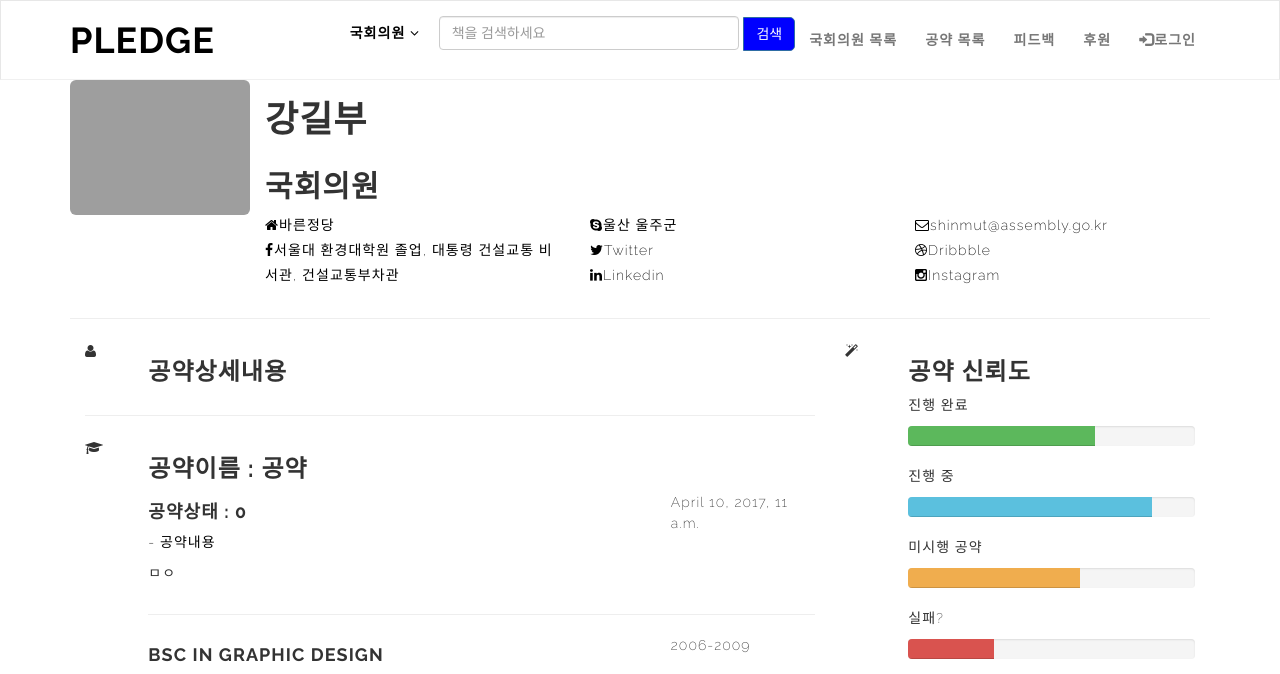
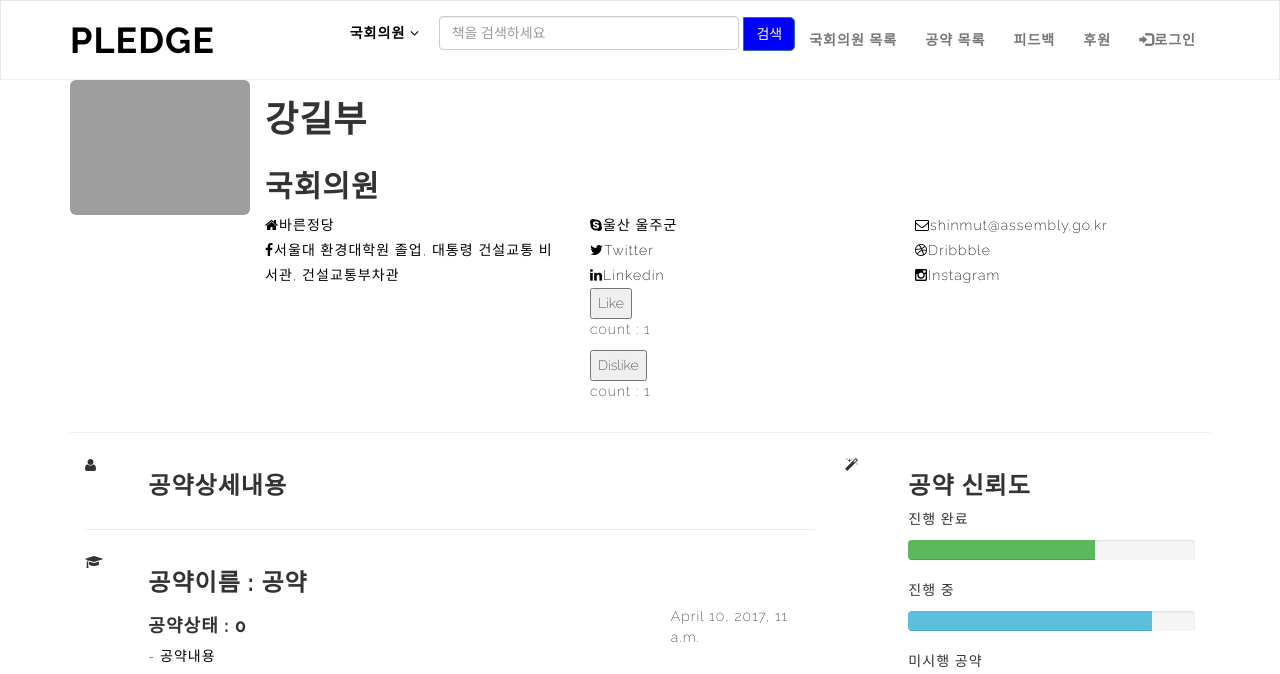
Before and after one commit to jucie15/NoCaffeine, a Django app: page /pledge/1/ in a window 1280 px wide. Shown: the top 674 px of the page. Run offline with Django 3.2, Linux system fonts and the light colour scheme; data comes from the database, SQL or seed files in the repository; both versions use the stored data as it was after the commit; data that the repository does not hold is empty; some libraries are stand-ins or nearby versions; some web fonts are replaced; grey boxes are pictures that could not be loaded.

Commit message:
좋아요/싫어요 구현

```diff
--- a/commitment_verification/pledge/models.py
+++ b/commitment_verification/pledge/models.py
@@ -23,6 +23,7 @@ class Pledge(models.Model):
     congressman = models.ForeignKey(CongressMan) # 국회의원 모델과 1toN 관계 설정
     title = models.CharField(max_length=32) # 공약 이름
     status = models.IntegerField(default=0) # 공약 상태
+    like_dislike = models.ManyToManyField(settings.AUTH_USER_MODEL, through='LikeOrDislike') # 좋아요/싫어요 모델 LikeOrDisLike 모델을 통해 User와 N:M 관계 설정
     # event_status = models.BooleanField(default=False) # 공약 상태변경 이벤트 활성화 상태
     description = models.TextField(max_length=1024) # 공약에 대한 추가 설명
     created_at = models.DateTimeField(auto_now_add=True) # 공약 날짜
@@ -32,6 +33,27 @@ class Pledge(models.Model):
 
     def get_absolute_url(self):
         return reverse('pledge:pledge_detail', args = [self.pk])
+
+    @property
+    def get_total_like(self):
+        # 해당 공약의 좋아요 갯수 카운트 @property 장식자를 통해 템플릿에서 쉽게 접근하게 한다.
+        return LikeOrDislike.objects.filter(pledge_id=self.id, like=True).count()
+
+    @property
+    def get_total_dislike(self):
+        # 해당 공약의 싫어요 갯수 카운트 @property 장식자를 통해 템플릿에서 쉽게 접근하게 한다.
+        return LikeOrDislike.objects.filter(pledge_id=self.id, dislike=True).count()
+
+
+class LikeOrDislike(models.Model):
+    # 좋아요/싫어요를 위한 N:M 유저와 공약간의 관계모델
+    user = models.ForeignKey(settings.AUTH_USER_MODEL, related_name='like_dislike') # 유저와 1:N 관계 설정
+    pledge = models.ForeignKey(Pledge) # 공약과 1:N 모델 설정
+    like = models.BooleanField(default=False) # 좋아요
+    dislike = models.BooleanField(default=False) # 싫어요
+
+    def __str__(self):
+        return '{}공약의 좋아요 {},싫어요 {}'.format(self.pledge, self.like, self.dislike)
 
 class Comment(models.Model):
     # 각 공약에 대한 댓글 모델
--- a/commitment_verification/pledge/templates/pledge/pledge_detail.html
+++ b/commitment_verification/pledge/templates/pledge/pledge_detail.html
@@ -58,6 +58,14 @@
                             </li>
                             <li><a href=""><span class="social fa fa-linkedin"></span>Linkedin</a>
                             </li>
+                            <li>
+                             <input type="button" class="like" name="{{ pledge.pk }}" value="Like">
+                             <p id="like_count{{ pledge.pk }}">count : {{ pledge.get_total_like }}</p>
+
+                             <input type="button" class="dislike" name="{{ pledge.pk }}" value="Dislike">
+                             <p id="dislike_count{{ pledge.pk }}">count : {{ pledge.get_total_dislike }}</p>
+                            </li>
+
                         </ul>
                     </div><!-- social 2nd col end-->
 
@@ -267,4 +275,48 @@
     {% endfor %}
     </ul>
 
+
+<script type="text/javascript">
+// 좋아요 버튼 처리
+// 버튼 클릭 > ajax통신 (like url로 전달) > views의 like 메소드에서 리턴하는 값 전달받기 > 성공시 콜백 호출
+$('.like').click(function(){
+  var pk = $(this).attr('name') // 클릭한 요소의 attribute 중 name의 값을 가져온다.
+  $.ajax({
+      url: "{% url 'pledge:pledge_like' pledge.pk %}", // 통신할 url을 지정한다.
+      data: {'csrfmiddlewaretoken': '{{ csrf_token }}'}, // 서버로 데이터를 전송할 때 이 옵션을 사용한다.
+      dataType: "json", // 서버측에서 전송한 데이터를 어떤 형식의 데이터로서 해석할 것인가를 지정한다. 없으면 알아서 판단한다.
+
+      success: function(response){
+        // 요청이 성공했을 경우 좋아요/싫어요 개수 레이블 업데이트
+        $('#like_count'+ pk).html("count : "+ response.like_count);
+        $('#dislike_count'+ pk).html("count : "+ response.dislike_count);
+      },
+      error:function(error){
+        // 요청이 실패했을 경우
+        alert(error)
+      }
+  });
+})
+
+// 싫어요 버튼 처리
+// 버튼 클릭 > ajax통신 (dislike url로 전달) > views의 dislike 메소드에서 리턴하는 값 전달받기 > 성공시 콜백 호출
+$('.dislike').click(function(){
+  var pk = $(this).attr('name') // 클릭한 요소의 attribute 중 name의 값을 가져온다.
+  $.ajax({
+      url: "{% url 'pledge:pledge_dislike' pledge.pk %}", // 통신할 url을 지정한다.
+      data: {'csrfmiddlewaretoken': '{{ csrf_token }}'}, // 서버로 데이터를 전송할 때 이 옵션을 사용한다.
+      dataType: "json", // 서버측에서 전송한 데이터를 어떤 형식의 데이터로서 해석할 것인가를 지정한다. 없으면 알아서 판단한다.
+
+      success: function(response){
+        // 요청이 성공했을 경우 좋아요/싫어요 개수 레이블 업데이트
+        $('#like_count'+ pk).html("count : "+ response.like_count);
+        $('#dislike_count'+ pk).html("count : "+ response.dislike_count);
+      },
+      error:function(error){
+        // 요청이 실패했을 경우
+        alert(error)
+      }
+  });
+})
+</script>
 {% endblock %}
--- a/commitment_verification/pledge/urls.py
+++ b/commitment_verification/pledge/urls.py
@@ -5,11 +5,14 @@ from pledge import views
 urlpatterns = [
     url(r'^$', views.index, name='index'),
     url(r'^congressman/$', views.congressman_list, name='congressman_list'),
-    url(r'^congressman/(?P<pk>\d+)/$', views.congressman_detail, name='congressman_detail'),
+    url(r'^congressman/(?P<cm_pk>\d+)/$', views.congressman_detail, name='congressman_detail'),
     url(r'^pledge/$', views.pledge_list, name='pledge_list'),
-    url(r'^pledge/(?P<pk>\d+)/$', views.pledge_detail, name='pledge_detail'),
+    url(r'^pledge/(?P<pledge_pk>\d+)/$', views.pledge_detail, name='pledge_detail'),
     url(r'^pledge/(?P<pledge_pk>\d+)/comments/new/$', views.pledge_comment_new, name='pledge_comment_new'),
     url(r'^pledge/(?P<pledge_pk>\d+)/comments/(?P<comment_pk>\d+)/edit/$', views.pledge_comment_edit, name='pledge_comment_edit'),
     url(r'^pledge/(?P<pledge_pk>\d+)/comments/(?P<comment_pk>\d+)/delete/$', views.pledge_comment_delete, name='pledge_comment_delete'),
+    url(r'^(?P<pledge_pk>\d+)/pledge_like/$', views
+        .pledge_like, name='pledge_like'),
+    url(r'^(?P<pledge_pk>\d+)/pledge_dislike/$', views.pledge_dislike, name='pledge_dislike'),
     url(r'^search/$', views.search, name='search'),
 ]
--- a/commitment_verification/pledge/views.py
+++ b/commitment_verification/pledge/views.py
@@ -1,11 +1,13 @@
 from django.contrib import messages
 from django.contrib.auth.decorators import login_required
 from django.core.paginator import Paginator, EmptyPage, PageNotAnInteger
+from django.http import HttpResponse
 from django.shortcuts import redirect, render, get_object_or_404
+from django.contrib.auth.decorators import login_required
 from django.db.models import Q
 from pledge.models import *
 from pledge.forms import CommentForm
-
+import json
 
 def index(request):
     # 인덱스
@@ -31,9 +33,9 @@ def congressman_list(request):
 
     return render(request, 'pledge/congressman_list.html', {'congressmans': congressmans})
 
-def congressman_detail(request, pk):
+def congressman_detail(request, cm_pk):
     # 국회의원 세부
-    congressman = get_object_or_404(CongressMan, pk=pk)
+    congressman = get_object_or_404(CongressMan, pk=cm_pk)
 
     context = {}
     context['congressman'] = congressman
@@ -49,9 +51,9 @@ def pledge_list(request):
 
     return render(request, 'pledge/pledge_list.html', context)
 
-def pledge_detail(request, pk):
+def pledge_detail(request, pledge_pk):
     # 공약 세부
-    pledge = get_object_or_404(Pledge, pk=pk)
+    pledge = get_object_or_404(Pledge, pk=pledge_pk)
     comment_form = CommentForm()
 
     context = {}
@@ -135,6 +137,80 @@ def pledge_comment_edit(request, pledge_pk, comment_pk):
         'form':form,
         })
 
+def pledge_like(request, pledge_pk):
+    # 공약 좋아요 버튼 클릭시
+    if request.is_ajax():
+        # ajax 요청일 경우
+        user = request.user # 요청한 유저
+        pledge = get_object_or_404(Pledge, pk=pledge_pk) # 해당 공약 인스턴스 생성
+
+        if user.like_dislike.filter(pledge_id=pledge.id).exists():
+            # 좋아요/싫어요 중 하나라도 눌렀을 경우
+            like_instance = user.like_dislike.get(pledge_id=pledge.id) # 좋아요/싫어요 인스턴스 생성
+            if like_instance.like == True:
+                # 눌려있는 버튼이 좋아요일 경우
+                LikeOrDislike.objects.filter(pledge=pledge, user=user).delete() # 인스턴스 삭제
+            else:
+                # 싫어요일 경우 좋아요로 바꾼 후 저장
+                like_instance.like = True
+                like_instance.dislike = False
+                like_instance.save()
+
+        else:
+            # 버튼이 하나도 안눌려있을 경우 새롭게 생성
+            LikeOrDislike.objects.create(
+                user=user,
+                pledge=pledge,
+                like=True,
+                dislike=False,
+                )
+
+        context = {} # 좋아요 개수와 싫어요 개수를 response에 담아 보낸다
+        context['like_count'] = pledge.get_total_like
+        context['dislike_count'] = pledge.get_total_dislike
+    else:
+        # ajax 요청이 아닐 경우
+        context = {'status': 'fail'}
+
+    # dic 형식을 json 형식으로 바꾸어 전달한다.
+    return HttpResponse(json.dumps(context), content_type='application/json')
+
+def pledge_dislike(request, pledge_pk):
+    # 공약 싫어요 버튼 클릭 시
+    if request.is_ajax():
+        # ajax 요청일 경우
+        user = request.user # 요청한 유저
+        pledge = get_object_or_404(Pledge, pk=pledge_pk) # 해당 공약 인스턴스 생성
+
+        if user.like_dislike.filter(pledge_id=pledge.id).exists():
+            # 좋아요/싫어요 중 하나라도 눌렀을 경우
+            like_instance = user.like_dislike.get(pledge_id=pledge.id) # 좋아요/싫어요 인스턴스 생성
+            if like_instance.dislike == True:
+                # 눌려있는 버튼이 싫어요일 경우
+                LikeOrDislike.objects.filter(pledge=pledge, user=user).delete() # 인스턴스 삭제
+            else:
+                # 좋아요일 경우 싫어요로 바꾼 후 저장
+                like_instance.like = False
+                like_instance.dislike = True
+                like_instance.save()
+
+        else:
+            # 버튼이 하나도 안눌려있을 경우 새롭게 생성
+            LikeOrDislike.objects.create(
+                user=user,
+                pledge=pledge,
+                like=False,
+                dislike=True,
+                )
+        context = {} # 좋아요 개수와 싫어요 개수를 response에 담아 보낸다
+        context['like_count'] = pledge.get_total_like
+        context['dislike_count'] = pledge.get_total_dislike
+    else:
+        # ajax 요청이 아닐 경우
+        context = {'status': 'fail'}
+
+    # dic 형식을 json 형식으로 바꾸어 전달한다.
+    return HttpResponse(json.dumps(context), content_type='application/json')
 
 def search(request):
     # 검색바를 통한 검색
```
Also changed, not shown: commitment_verification/pledge/admin.py (+9 -0 lines), commitment_verification/db.sqlite3, commitment_verification/pledge/migrations/0004_auto_20170509_1439.py (added), commitment_verification/pledge/migrations/0005_auto_20170509_1443.py (added), commitment_verification/pledge/migrations/0006_auto_20170511_0647.py (added).
